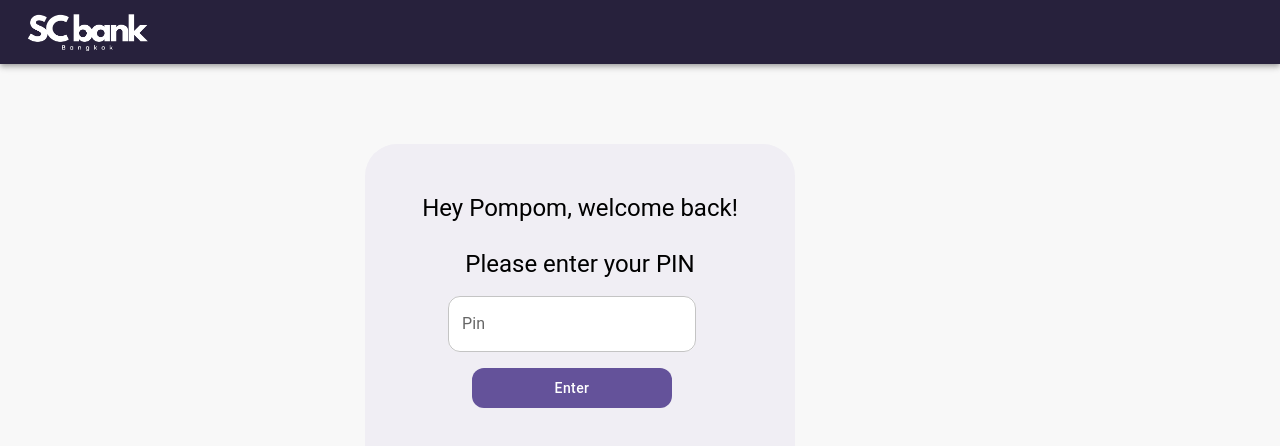
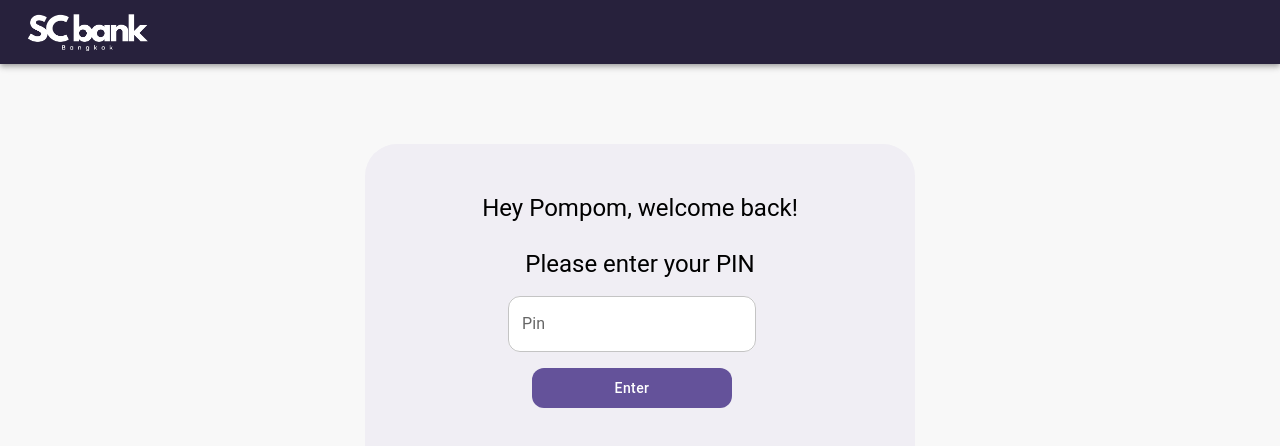
Before and after one commit to yverenoir/atm-web-app, a React (Create React App) app: page /pin in a window 1280 px wide. Shown: the top 446 px of the page. Built offline with nearby package versions, Linux system fonts and the light colour scheme.

Commit message:
feat: remove wrong styling

```diff
--- a/src/components/Layout.tsx
+++ b/src/components/Layout.tsx
@@ -19,7 +19,6 @@ function Layout(props: any) {
                         backgroundColor: '#F0EEF4',
                         borderRadius: '32px',
                         width: '550px',
-                        maxWidth: 'calc(100% - 120px)',
                         minHeight: '375px',
                     }}>
                         <Box p={{xs: 1, sm: 2, md: 3}}>{props.children}</Box>
```
